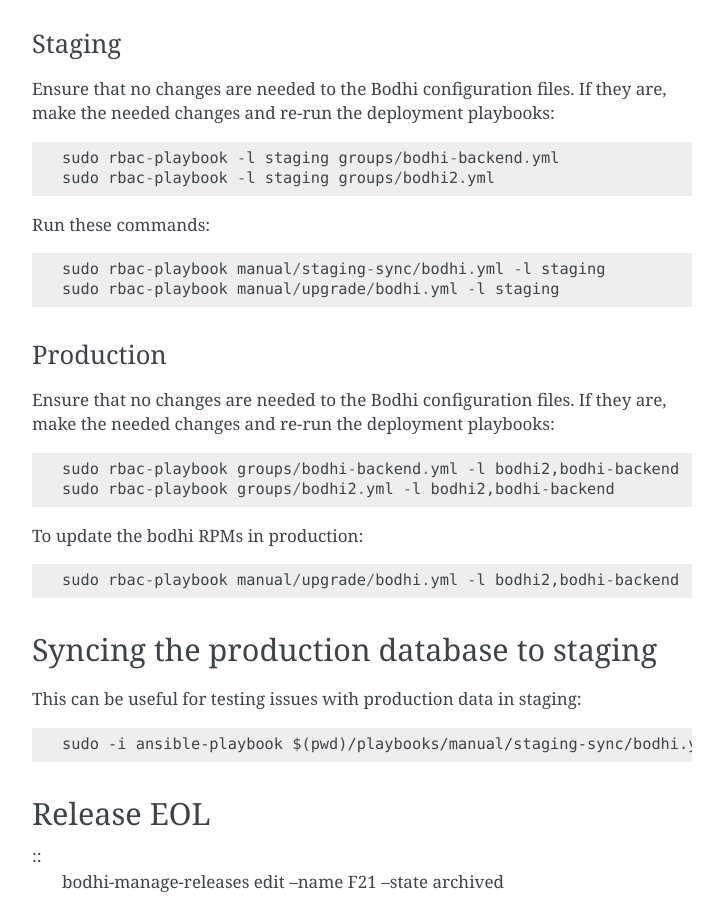
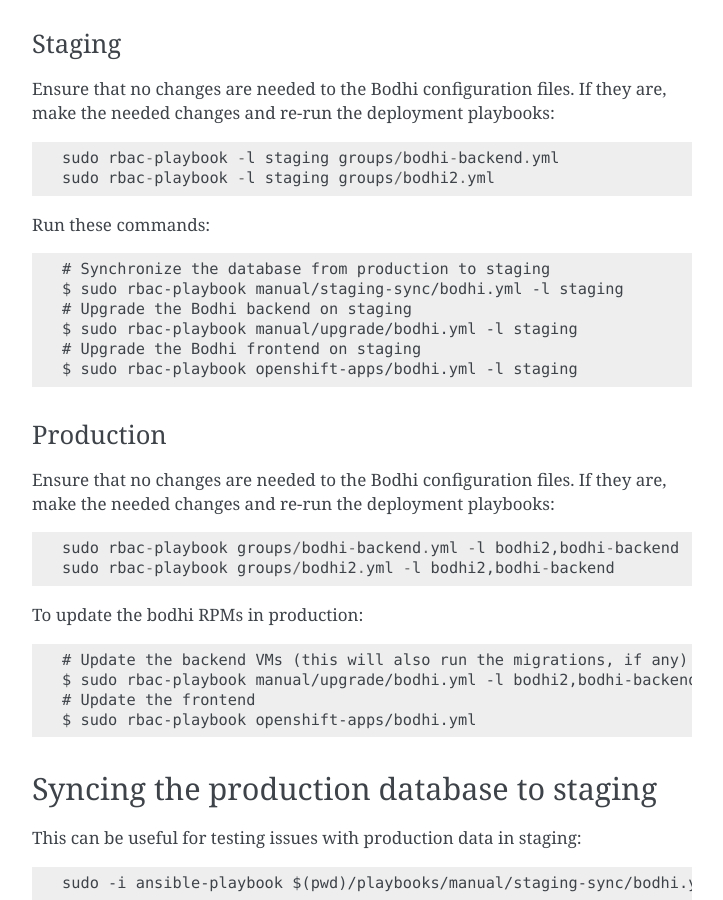
Before and after one commit to FrostyX/infra-docs, a Sphinx documentation site: the page built from docs/sysadmin-guide/sops/bodhi.rst, in a window 1280 px wide and 900 px high, scrolled down 2944 px. Shown: the whole window, without its empty margins (388-1111 px from the left). Built offline with Sphinx 7.4.7, drawn with Linux system fonts in a browser that asks for light colours.

Commit message:
Update Bodhi's SOP in light of OpenShift.
Signed-off-by: Randy Barlow <randy@electronsweatshop.com>

```diff
--- a/docs/sysadmin-guide/sops/bodhi.rst
+++ b/docs/sysadmin-guide/sops/bodhi.rst
@@ -148,8 +148,12 @@
 
 Run these commands::
 
-        sudo rbac-playbook manual/staging-sync/bodhi.yml -l staging
-        sudo rbac-playbook manual/upgrade/bodhi.yml -l staging
+        # Synchronize the database from production to staging
+        $ sudo rbac-playbook manual/staging-sync/bodhi.yml -l staging
+        # Upgrade the Bodhi backend on staging
+        $ sudo rbac-playbook manual/upgrade/bodhi.yml -l staging
+        # Upgrade the Bodhi frontend on staging
+        $ sudo rbac-playbook openshift-apps/bodhi.yml -l staging
 
 
 Production
@@ -163,7 +167,10 @@
 
 To update the bodhi RPMs in production::
 
-        sudo rbac-playbook manual/upgrade/bodhi.yml -l bodhi2,bodhi-backend
+        # Update the backend VMs (this will also run the migrations, if any)
+        $ sudo rbac-playbook manual/upgrade/bodhi.yml -l bodhi2,bodhi-backend
+        # Update the frontend
+        $ sudo rbac-playbook openshift-apps/bodhi.yml
 
 
 Syncing the production database to staging
```
